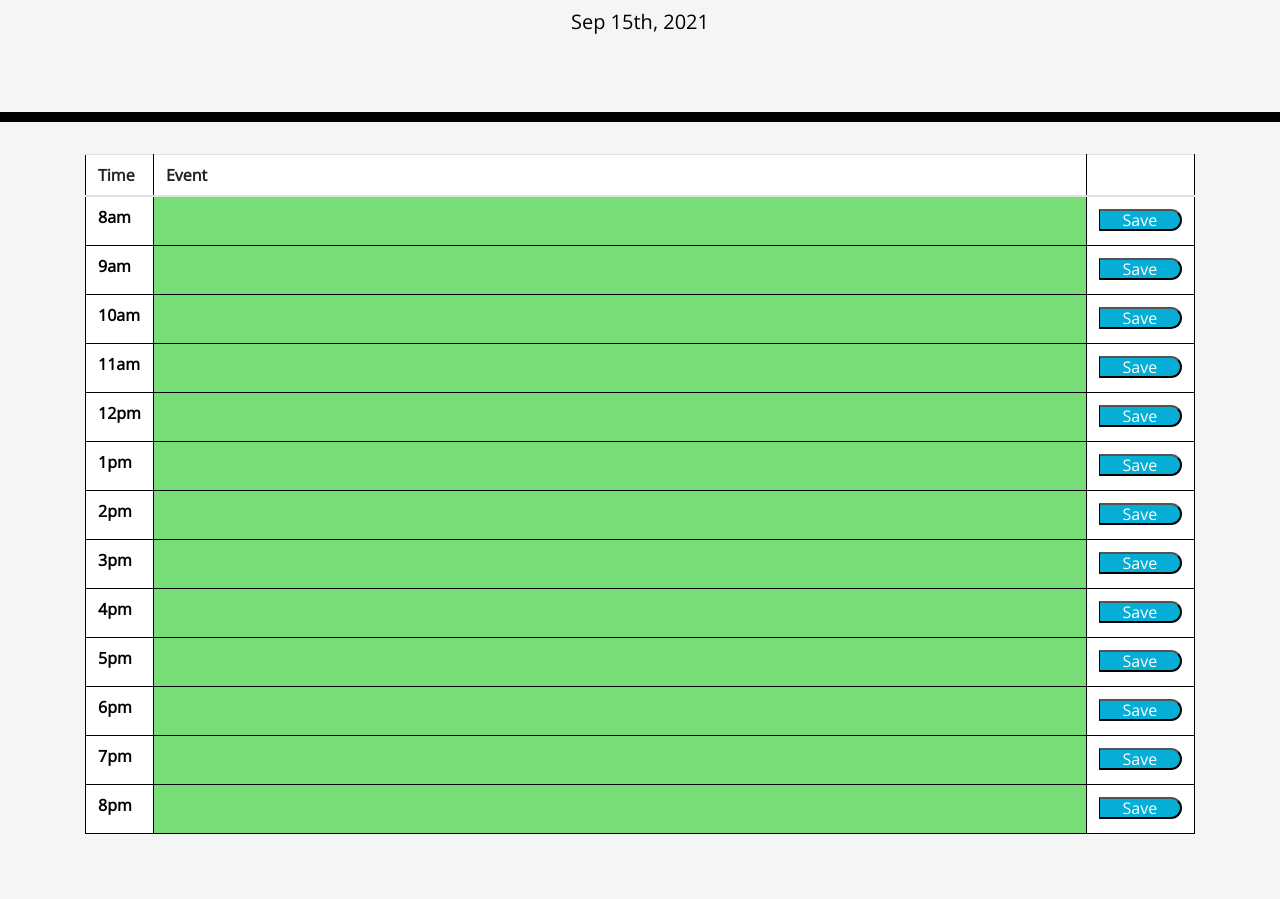
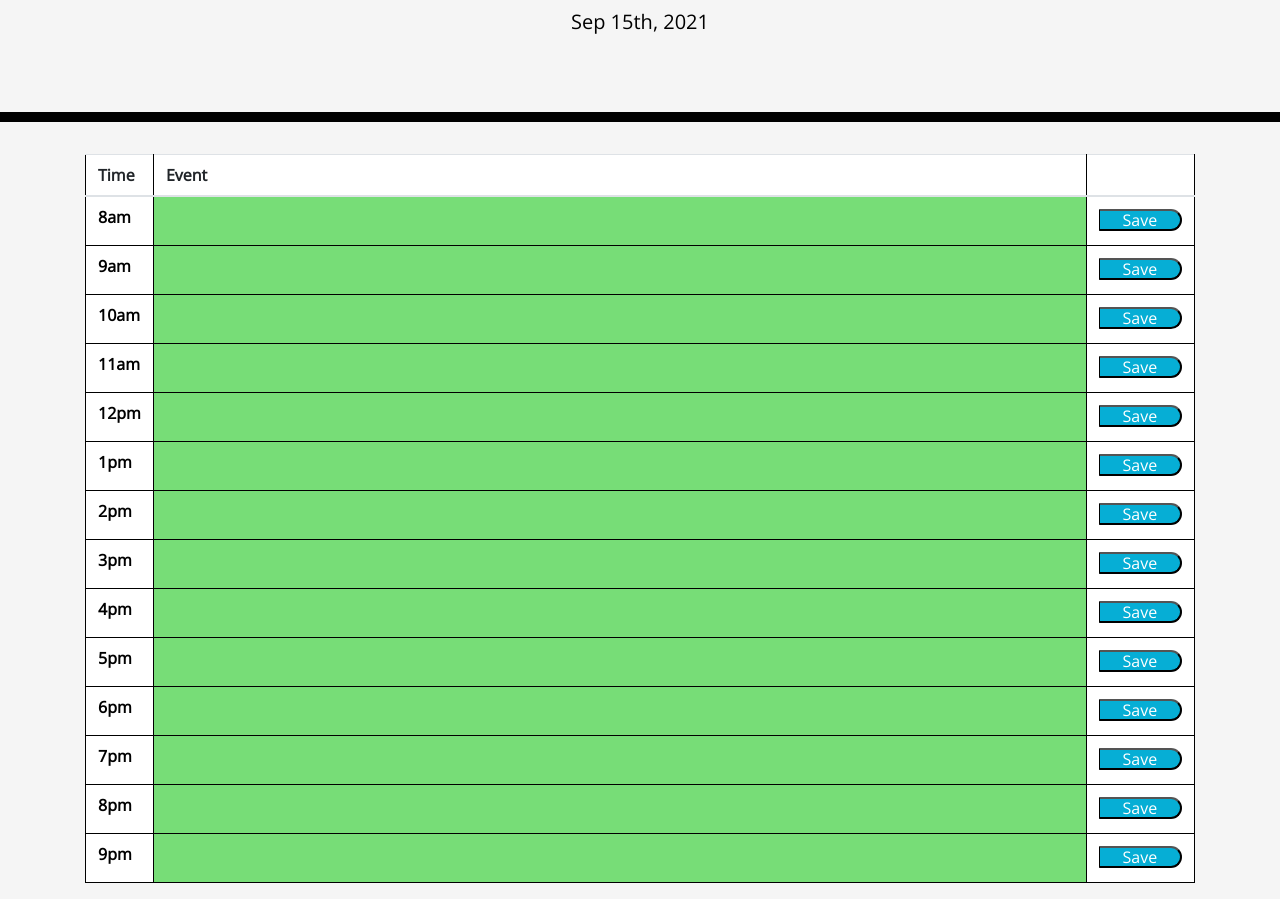
Before and after one commit to Krcano/Day-Planner, a plain HTML site: page index.html in a window 1280 px wide. Shown: the part 182-1081 px from the top of the page. Before the commit the page ends 1032 px from the top, so only its background shows below. Drawn offline with nearby package versions, Linux system fonts and the light colour scheme.

```diff
--- a/index.html
+++ b/index.html
@@ -31,23 +31,6 @@
     <div class="container">
       <!-- Timeblocks go here -->
 
-      <!-- <table>
-        <tr>
-          <td>Time</td>
-          <th>Events</th>
-          <th>Time Slots</th>
-          <th></th>
-        </tr>
-        <tbody>
-        <tr>
-          <td >Timeblocks</td>
-          <td>event data</td>
-          <td>event data</td>
-          <td>
-            <button>save button</button>
-          </td>
-          <tr>
-      </tbody> -->
       <table class="table">
         <thead>
           <tr>
@@ -121,6 +104,11 @@
               <td class="event"><input type="text" class="input"></td>
               <td class="box"><button class="save-Btn">Save</button></td>
             </tr>
+            <tr id=" 22">
+              <th class="hour">9pm</th>
+              <td class="event"><input type="text" class="input"></td>
+              <td class="box"><button class="save-Btn">Save</button></td>
+            </tr>
           </tr>
         </tbody>
       </table>
```
Also changed, not shown: Assets/plannerScreenshot.png (added), 1 other file.
